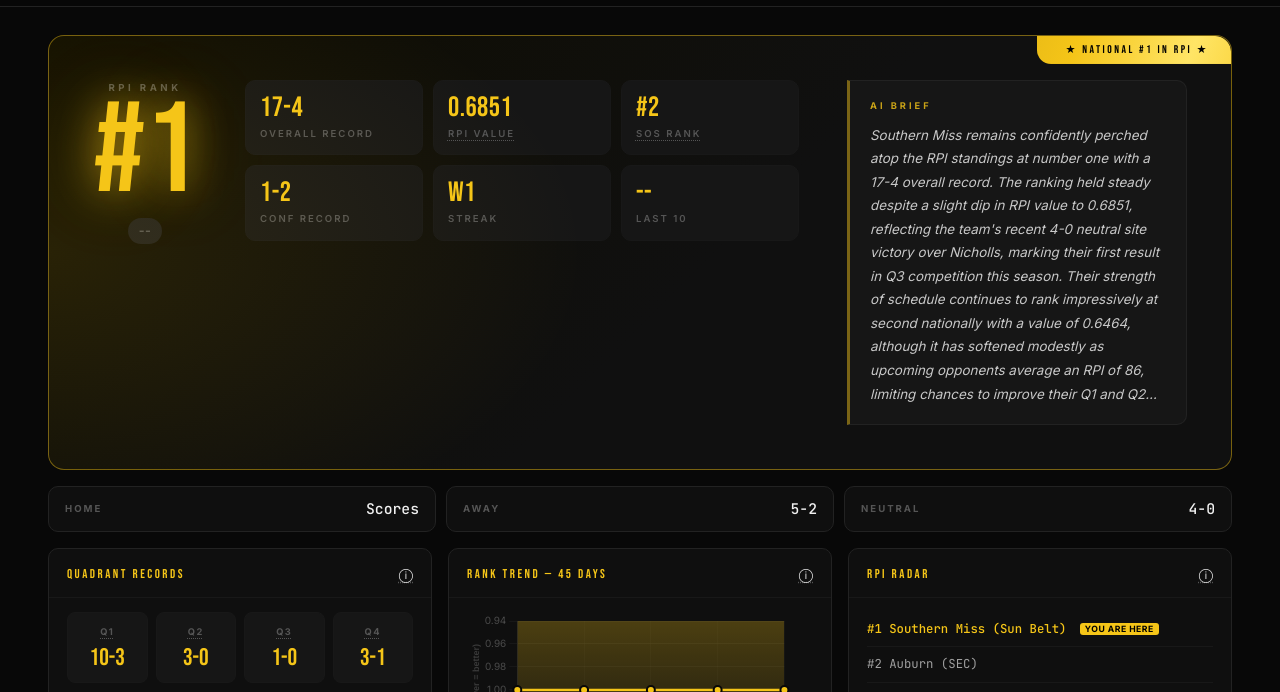
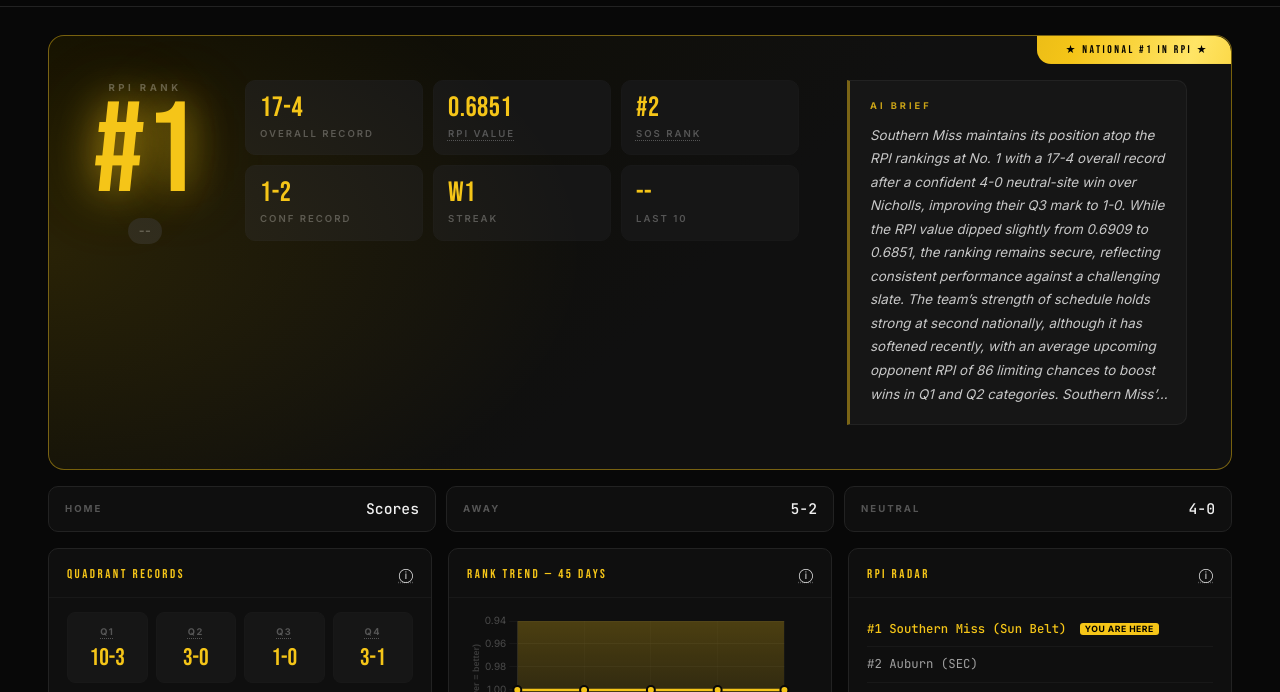
Before and after one commit to jeffbank2/usm-rpi, a plain HTML site: page daily_dashboard.html in a window 1280 px wide. Shown: the part 54-746 px from the top of the page. Drawn offline with nearby package versions, Linux system fonts and the light colour scheme.

Commit message:
Daily RPI update 2026-03-18

```diff
--- a/daily_dashboard.html
+++ b/daily_dashboard.html
@@ -532,13 +532,11 @@
     </div>
     <div class="hero-brief">
       <div class="brief-label">AI Brief</div>
-      <div class="brief-text">Southern Miss remains confidently perched atop the RPI standings at number one with a 17-4 overall record. The ranking held steady despite a slight dip in RPI value to 0.6851, reflecting the team's recent 4-0 neutral site victory over Nicholls, marking their first result in Q3 competition this season. Their strength of schedule continues to rank impressively at second nationally with a value of 0.6464, although it has softened modestly as upcoming opponents average an RPI of 86, limiting chances to improve their Q1 and Q2 records.
+      <div class="brief-text">Southern Miss maintains its position atop the RPI rankings at No. 1 with a 17-4 overall record after a confident 4-0 neutral-site win over Nicholls, improving their Q3 mark to 1-0. While the RPI value dipped slightly from 0.6909 to 0.6851, the ranking remains secure, reflecting consistent performance against a challenging slate. The team’s strength of schedule holds strong at second nationally, although it has softened recently, with an average upcoming opponent RPI of 86 limiting chances to boost wins in Q1 and Q2 categories.
 
-While Southern Miss boasts a dominant 10-3 mark in Q1 and a flawless 3-0 in Q2, the team’s 1-2 conference record suggests some vulnerability if they underestimate league rivals. Their ability to sustain a national seed hinges on maintaining consistency against quality opponents.
+Southern Miss’s current 1-2 conference record contrasts with their stellar non-conference showing, where they have polished a 10-3 record in Q1 and a perfect 3-0 in Q2. Road and neutral records stand out at 5-2 and 4-0, respectively, underscoring their ability to win away from home.
 
-Looking ahead, the Golden Eagles welcome Troy for a three-game series at Pete Taylor Park. Troy, ranked 71st in RPI, provides a manageable yet meaningful test in Q3. Following that, Southern Miss faces a tougher challenge on the road against Mississippi State, ranked 17th, which offers a pivotal opportunity to bolster their schedule strength and reaffirm their top spot nationally.
-
-With an assured foundation and selective upcoming contests, Southern Miss is well-positioned to secure a favorable national seed through March and beyond.</div>
+Looking ahead, Southern Miss will host Troy, a solid Q3 opponent at RPI 71, for a three-game series starting Friday at Pete Taylor Park. While this series offers an opportunity to build momentum, the overall soft upcoming schedule—including a trip to face No. 17 Mississippi State on March 24—poses a challenge in maintaining the RPI edge. To safeguard national seed territory, Southern Miss must continue winning and seek signature victories as Q1/Q2 opportunities are limited. Confidence remains high; the Golden Eagles are poised to hold their top spot with focus and execution.</div>
 
     </div>
   </div>
@@ -675,7 +673,7 @@
                     <span class="q-badge q3">Q3</span>
                     <span class="stakes-badge" style="background:#ffa94022;color:#ffa940;border:1px solid #ffa94044">LOW STAKES</span>
                   </div>
-                  <p class="gpt-stake">Southern Miss must sweep Troy to retain RPI #1; a sweep loss drops them to #3.</p>
+                  <p class="gpt-stake">Southern Miss must sweep Troy to secure the top RPI spot and avoid dropping to third.</p>
                   <div class="wi-outcomes">
                     <div class="wi-outcome win-outcome">
                       <div class="wi-label"><span class="tip" data-tip="Projected RPI rank if Southern Miss wins this game or sweeps this series.">IF WIN</span></div>
@@ -698,7 +696,7 @@
                     <span class="q-badge q1">Q1</span>
                     <span class="stakes-badge" style="background:#00c85322;color:#00c853;border:1px solid #00c85344">HIGH STAKES</span>
                   </div>
-                  <p class="gpt-stake">Southern Miss controls #1 RPI fate: sweep Mississippi State or risk dropping to #2.</p>
+                  <p class="gpt-stake">Southern Miss must sweep Mississippi State to keep the top RPI spot; a loss costs them the #1 ranking.</p>
                   <div class="wi-outcomes">
                     <div class="wi-outcome win-outcome">
                       <div class="wi-label"><span class="tip" data-tip="Projected RPI rank if Southern Miss wins this game or sweeps this series.">IF WIN</span></div>
```
Also changed, not shown: 1 other file.
